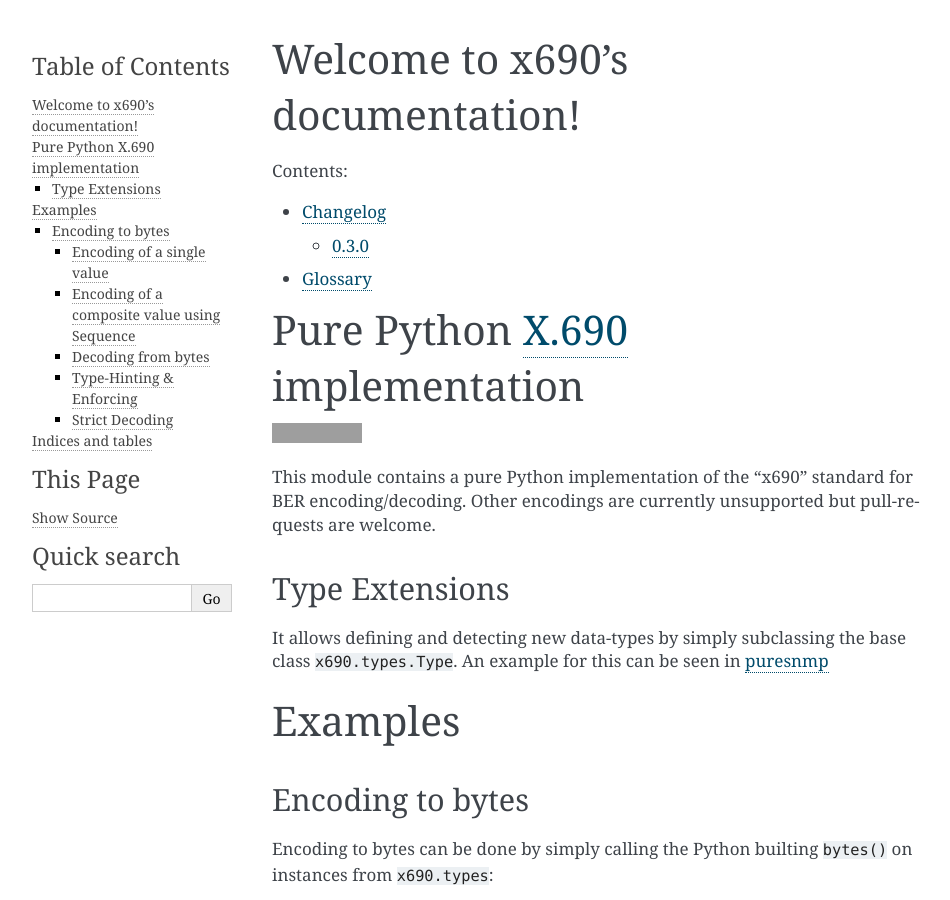
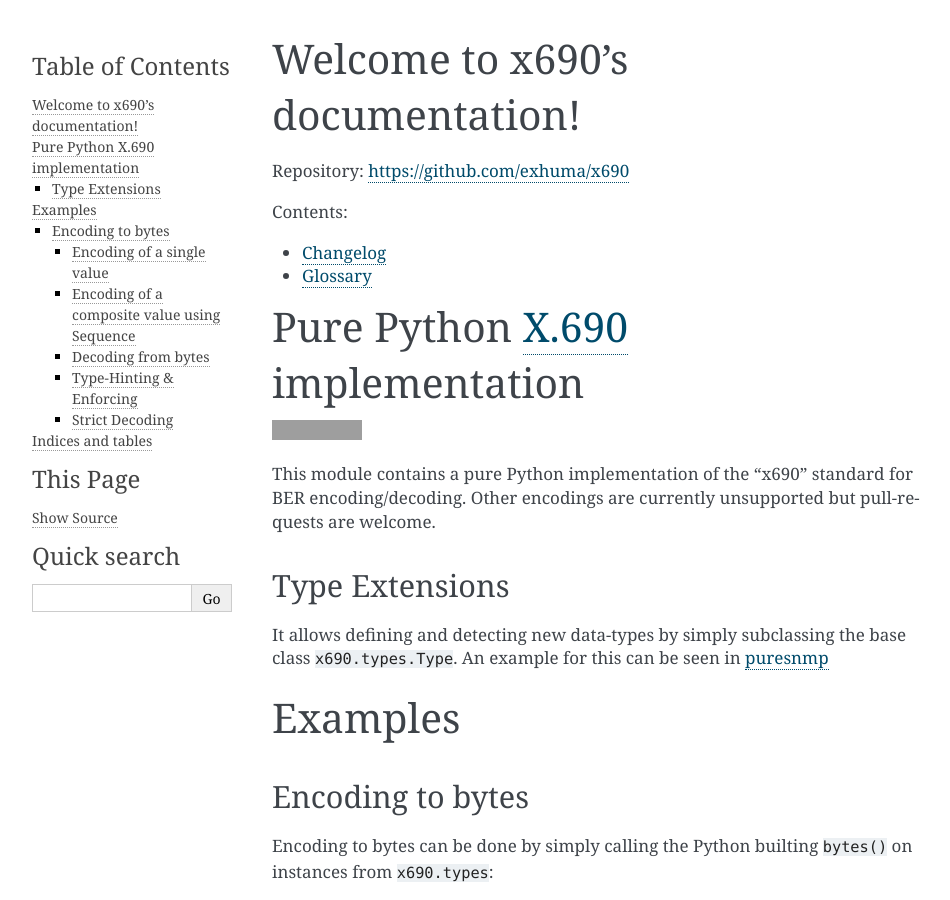
Before and after one commit to exhuma/x690, a Sphinx documentation site: the page built from docs/index.rst, in a window 1280 px wide and 900 px high. Shown: the whole window, without its empty margins (148-1098 px from the left). Built offline with Sphinx 7.4.7, drawn with Linux system fonts in a browser that asks for light colours; pages that are not in the unit, such as notebooks, are missing from menus; grey boxes are pictures that could not be loaded.

Commit message:
Update package URLs

```diff
--- a/docs/index.rst
+++ b/docs/index.rst
@@ -1,12 +1,14 @@
 Welcome to x690's documentation!
 ================================
 
+Repository: https://github.com/exhuma/x690
+
 .. toctree::
-   :maxdepth: 2
+   :maxdepth: 1
    :caption: Contents:
 
    changelog
-   api/modules
+   API Docs <api/modules>
    glossary
 
 
--- a/pyproject.toml
+++ b/pyproject.toml
@@ -24,7 +24,9 @@ description = "Pure Python X.690 implementation"
 authors = ["Michel Albert <michel@albert.lu>"]
 license = "MIT"
 readme = "README.rst"
-homepage = "https://github.com/exhuma/x690"
+homepage = "https://exhuma.github.io/x690/"
+documentation = "https://exhuma.github.io/x690/"
+repository = "https://github.com/exhuma/x690"
 classifiers = [
     "Development Status :: 4 - Beta",
     "Intended Audience :: Developers",
```
